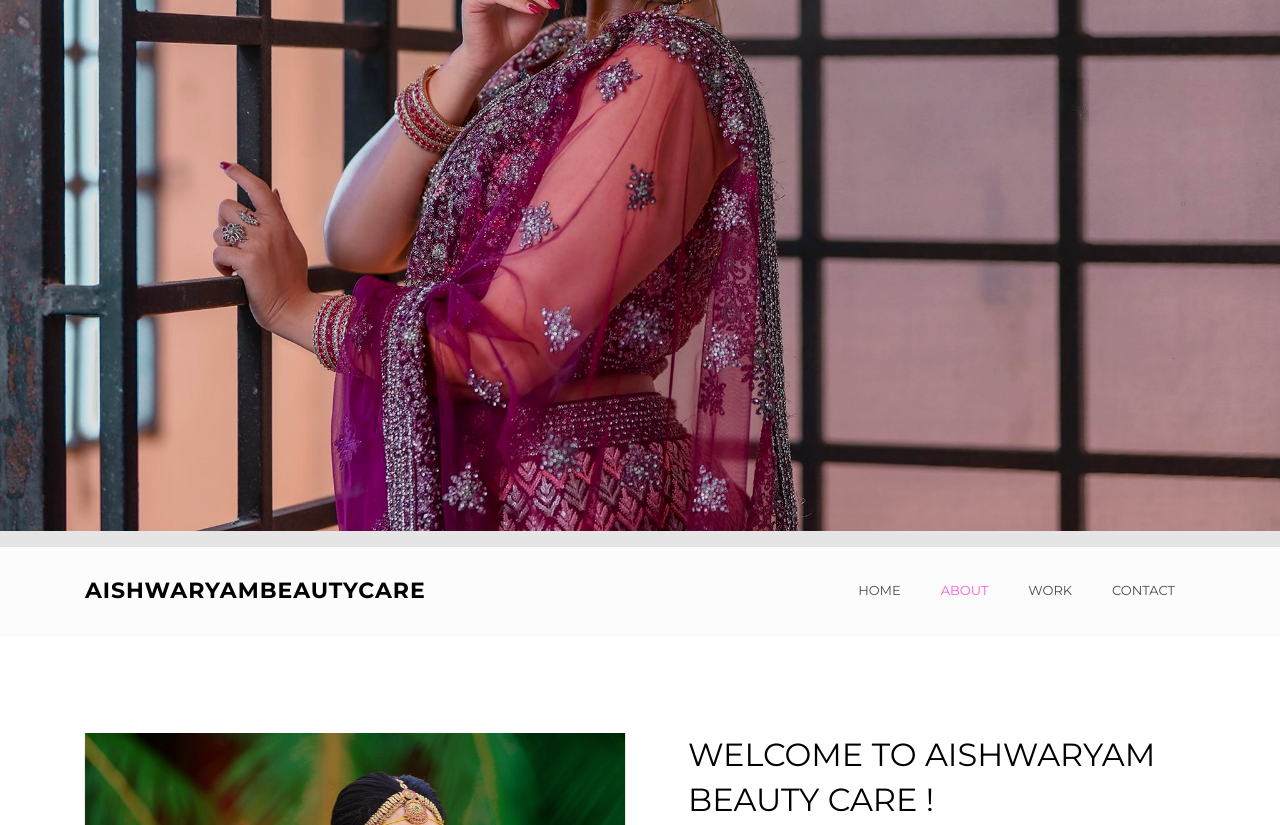
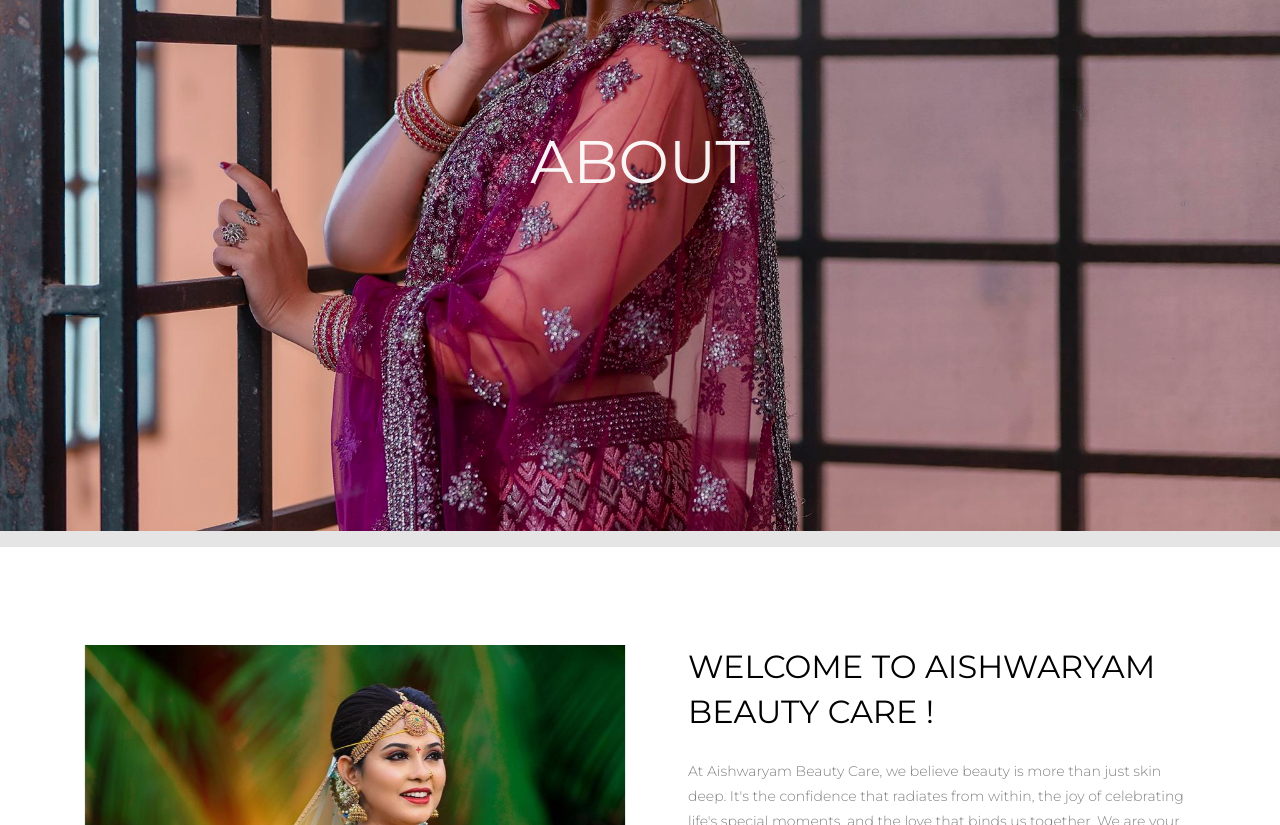
Before and after one commit to Amar1701/aishwaryam, a plain HTML site: page about.html in a window 1280 px wide. Shown: the part 340-1165 px from the top of the page. Drawn offline with Linux system fonts and the light colour scheme; files whose address does not match are found by name.

Commit message:
about.html

```diff
--- a/about.html
+++ b/about.html
@@ -39,6 +39,7 @@
 	        <ul class="navbar-nav ml-auto">
 	          <li class="nav-item active"><a href="index.html" class="nav-link">Home</a></li>
 	          <li class="nav-item"><a href="about.html" class="nav-link">About</a></li>
+            <li class="nav-item"><a href="offers.html" class="nav-link">Offers</a></li>
 	          <li class="nav-item"><a href="work.html" class="nav-link">Work</a></li>
 	          <li class="nav-item"><a href="contact.html" class="nav-link">Contact</a></li>
 	        </ul>
@@ -52,30 +53,14 @@
         <div class="row no-gutters slider-text js-fullheight align-items-center justify-content-center" data-scrollax-parent="true">
           <div class="col-md-8 ftco-animate text-center" data-scrollax=" properties: { translateY: '70%' }">
 
-            <!-- <h1 class="mb-3 mt-5 bread" data-scrollax="properties: { translateY: '30%', opacity: 1.6 }">About</h1>
-            <p class="breadcrumbs" data-scrollax="properties: { translateY: '30%', opacity: 1.6 }"><span class="mr-2"><a href="index.html">Home</a></span> <span>About</span></p> -->
+            <h1 class="mb-3 mt-5 bread" data-scrollax="properties: { translateY: '30%', opacity: 1.6 }">About</h1>
+            <!-- <p class="breadcrumbs" data-scrollax="properties: { translateY: '30%', opacity: 1.6 }"><span class="mr-2"><a href="index.html">Home</a></span> <span>About</span></p> -->
           </div>
         </div>
       </div>
     </div>
 
-    <nav class="navbar navbar-expand-lg navbar-dark ftco_navbar bg-dark ftco-navbar-light" id="ftco-navbar">
-	    <div class="container">
-	      <a class="navbar-brand" href="index.html">Aishwaryambeautycare</a>
-	      <button class="navbar-toggler" type="button" data-toggle="collapse" data-target="#ftco-nav" aria-controls="ftco-nav" aria-expanded="false" aria-label="Toggle navigation">
-	        <span class="oi oi-menu"></span> Menu
-	      </button>
 
-	      <div class="collapse navbar-collapse" id="ftco-nav">
-	        <ul class="navbar-nav ml-auto">
-	          <li class="nav-item"><a href="index.html" class="nav-link">Home</a></li>
-	          <li class="nav-item active"><a href="about.html" class="nav-link">About</a></li>
-	          <li class="nav-item"><a href="work.html" class="nav-link">Work</a></li>
-	          <li class="nav-item"><a href="contact.html" class="nav-link">Contact</a></li>
-	        </ul>
-	      </div>
-	    </div>
-	  </nav>
     <!-- END nav -->
 
     <section class="ftco-section">
```
